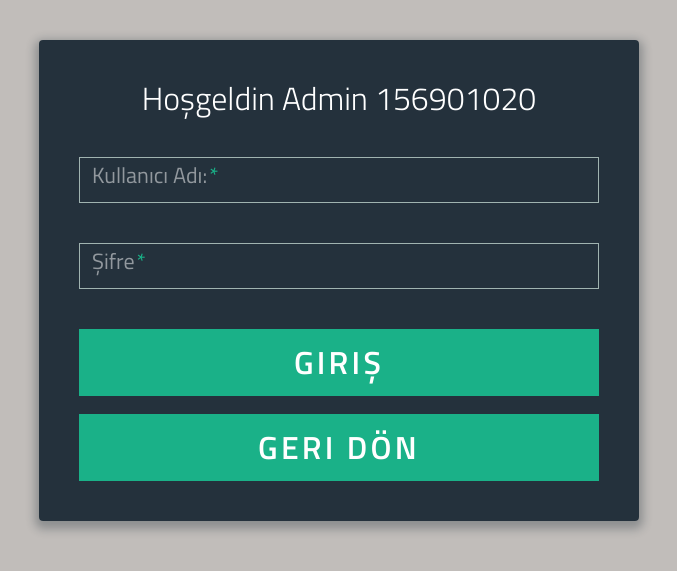
After one commit to yusufdem1r/yusufsite, a PHP site: page /admin.php in a window 1280 px wide. The commit adds this page. Shown: the top 571 px of the page, without its empty margins (301-978 px from the left). Run offline with PHP 8.4, Linux system fonts and the light colour scheme; some libraries are stand-ins or nearby versions.

Commit message:
admin giriş için panel oluşuturuldu
admin için oluşturulan panelden giriş yapılıyor ve admin için farklı
sayfa cıkıyor.

```diff
--- /dev/null
+++ b/admin.php
@@ -0,0 +1,83 @@
+<!DOCTYPE html>
+<html >
+<head>
+  <meta charset="UTF-8">
+  <title>Üye Ol Adamım</title>
+  <link href='http://fonts.googleapis.com/css?family=Titillium+Web:400,300,600' rel='stylesheet' type='text/css'>
+  <link rel="stylesheet" href="https://cdnjs.cloudflare.com/ajax/libs/normalize/5.0.0/normalize.min.css">
+
+
+      <link rel="stylesheet" href="css/style.css">
+
+
+</head>
+
+<body>
+  <div class="form">
+
+
+
+
+
+        <div id="login">
+          <h1>Hoşgeldin Admin 156901020</h1>
+
+          <form method="POST">
+
+            <div class="field-wrap">
+            <label>
+              Kullanıcı Adı:<span class="req">*</span>
+            </label>
+            <input type="text" required autocomplete="off" maxlength="11"  name="admin"/>
+          </div>
+
+          <div class="field-wrap">
+            <label>
+              Şifre<span class="req">*</span>
+            </label>
+            <input type="password" required autocomplete="off" name="sifre2"/>
+          </div>
+
+
+
+        <button type="submit" class="button button-block" name="giris" /> Giriş</button><br>
+
+
+               <?php
+
+
+	if(isset($_POST["giris"]))
+	{
+
+if($_POST["admin"]="admin")
+{
+	echo "üye adın doğru";
+
+if($_POST["sifre2"]="123")
+{
+
+
+
+	header("refresh:0;url=girisadmin.php");
+}
+
+}
+
+}
+
+?>
+          </form>
+   <a href="index.php"> <button type="submit" class="button button-block" name="giris" /> Geri Dön</button></a>
+        </div>
+
+      </div><!-- tab-content -->
+
+
+
+</div> <!-- /form -->
+  <script src='http://cdnjs.cloudflare.com/ajax/libs/jquery/2.1.3/jquery.min.js'></script>
+
+    <script src="js/index.js"></script>
+
+</body>
+</html>
--- a/index.php
+++ b/index.php
@@ -18,6 +18,7 @@
       <ul class="tab-group">
         <li class="tab active"><a href="#signup">Üye Ol</a></li>
         <li class="tab"><a href="#login">Giriş Yap</a></li>
+
 
       </ul>
 
@@ -146,7 +147,7 @@ $komut3->execute(array($_POST["tcno"],$_POST["ad"],$_POST["soyad"],$_POST["cinsi
             <input type="password" required autocomplete="off" name="sifre2"/>
           </div>
 
-          <p class="forgot"><a href="#">Şifrenizimi Unuttunuz ?</a></p>
+          <p class="forgot"> <a href="admin.php">Admin Girişi</a></p>
 
         <button type="submit" class="button button-block" name="giris" /> Giriş</button>
                <?php
```
